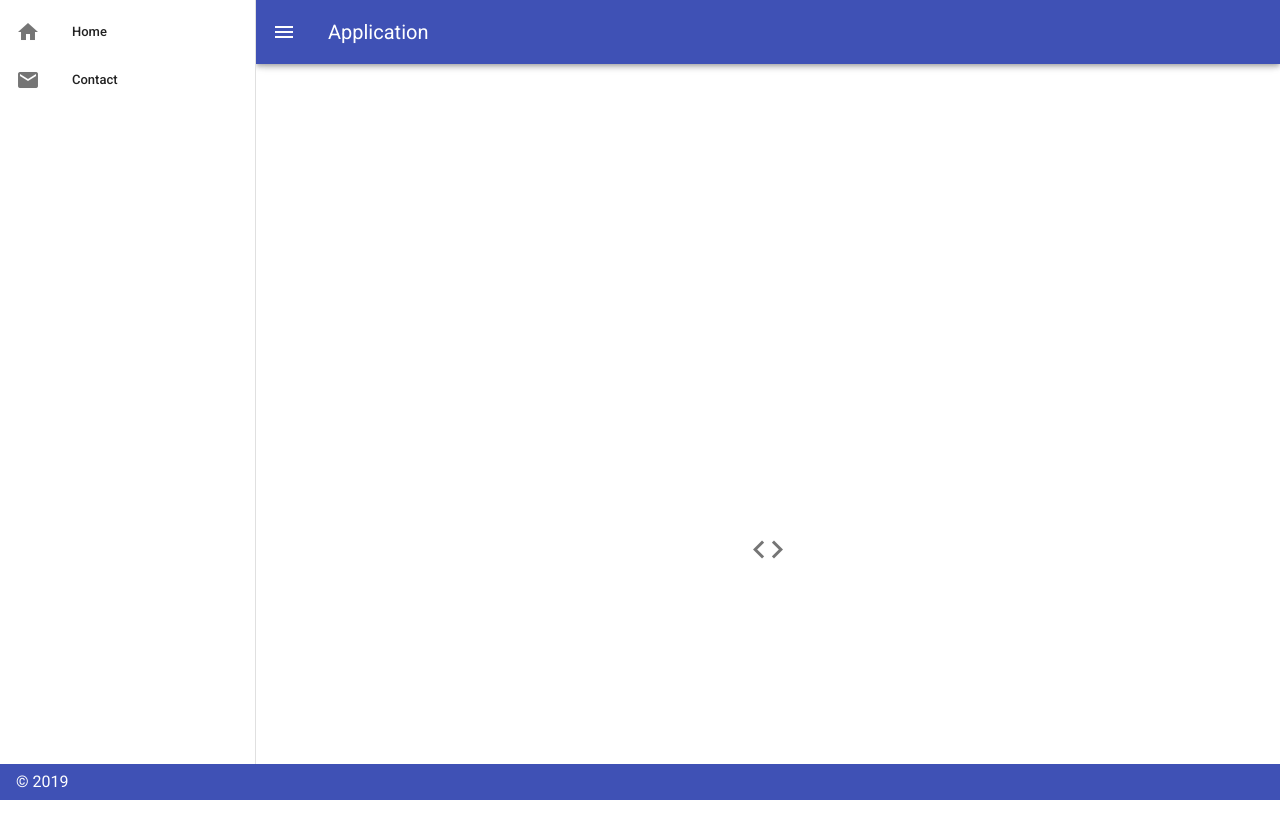
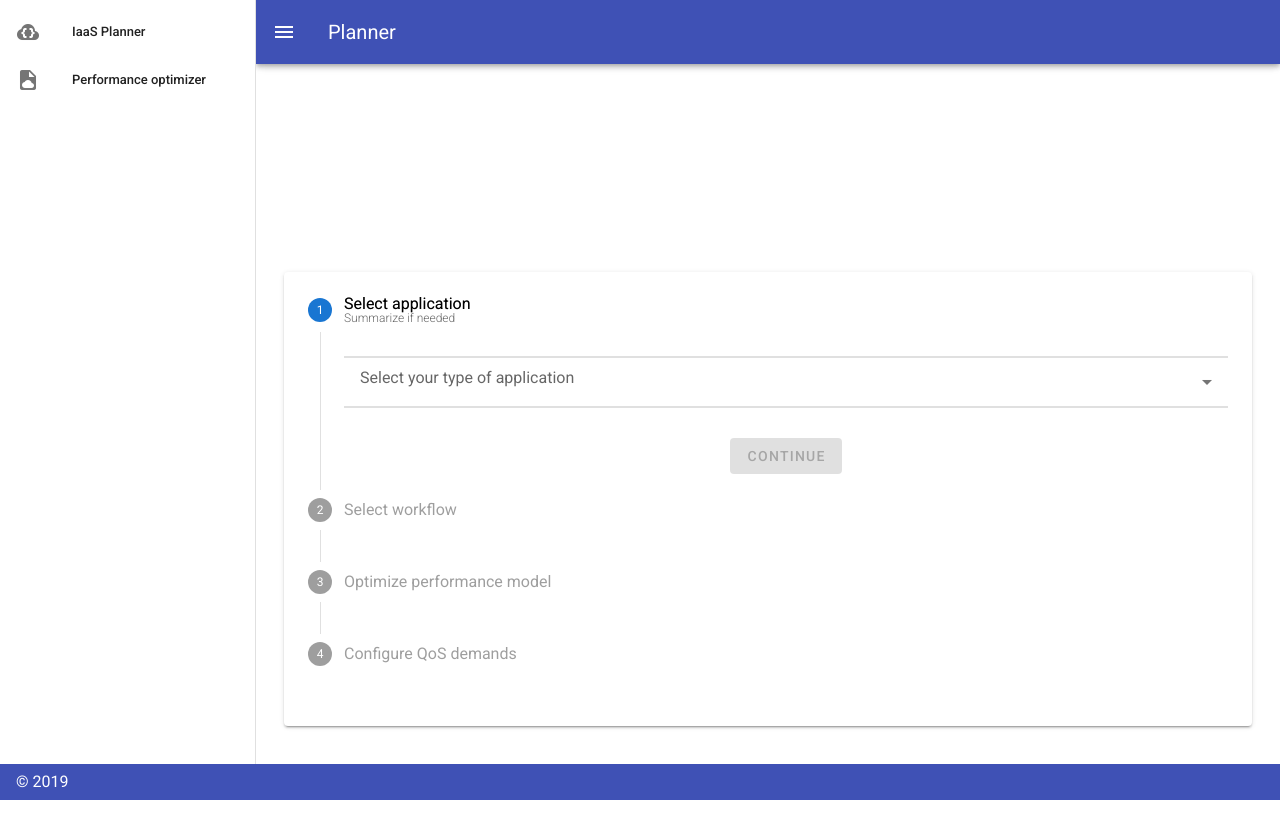
Before and after one commit to QCDIS/Q-CWOP-frontend, a Vue app: page /courses in a window 1280 px wide. Shown: the top 838 px of the page. Built offline with nearby package versions, Linux system fonts and the light colour scheme; what vue-good-wizard would draw is missing.

Commit message:
Make wizard part of home page, also implement a lot of bindings

```diff
--- a/src/views/Home.vue
+++ b/src/views/Home.vue
@@ -1,82 +1,57 @@
 <template>
   <v-app id="inspire">
-    <v-navigation-drawer
-      v-model="drawer"
-      app
-    >
+    <v-navigation-drawer v-model="drawer" app>
       <v-list dense>
         <v-list-item link>
           <v-list-item-action>
-            <v-icon>mdi-home</v-icon>
+            <v-icon>mdi-cloud-braces</v-icon>
           </v-list-item-action>
           <v-list-item-content>
-            <v-list-item-title>Home</v-list-item-title>
+            <v-list-item-title>IaaS Planner</v-list-item-title>
           </v-list-item-content>
         </v-list-item>
         <v-list-item link>
           <v-list-item-action>
-            <v-icon>mdi-email</v-icon>
+            <v-icon>mdi-file-cloud</v-icon>
           </v-list-item-action>
           <v-list-item-content>
-            <v-list-item-title>Contact</v-list-item-title>
+            <v-list-item-title>Performance optimizer</v-list-item-title>
           </v-list-item-content>
         </v-list-item>
       </v-list>
     </v-navigation-drawer>
 
-    <v-app-bar
-      app
-      color="indigo"
-      dark
-    >
+    <v-app-bar app color="indigo" dark>
       <v-app-bar-nav-icon @click.stop="drawer = !drawer"></v-app-bar-nav-icon>
-      <v-toolbar-title>Application</v-toolbar-title>
+      <v-toolbar-title>Planner</v-toolbar-title>
     </v-app-bar>
 
     <v-main>
-      <v-container
-        class="fill-height"
-        fluid
-      >
-        <v-row
-          align="center"
-          justify="center"
-        >
+      <v-container class="fill-height" fluid>
+        <v-row align="center" justify="center">
           <v-col class="text-center">
-            <v-tooltip left>
-              <template v-slot:activator="{ on }">
-                <v-btn
-                  :href="source"
-                  icon
-                  large
-                  target="_blank"
-                  v-on="on"
-                >
-                  <v-icon large>mdi-code-tags</v-icon>
-                </v-btn>
-              </template>
-              <span>Source</span>
-            </v-tooltip>
+            <WizardVuetify></WizardVuetify>
           </v-col>
         </v-row>
       </v-container>
     </v-main>
-    <v-footer
-      color="indigo"
-      app
-    >
+    <v-footer color="indigo" app>
       <span class="white--text">&copy; 2019</span>
     </v-footer>
   </v-app>
 </template>
 
 <script>
-  export default {
-    props: {
-      source: String,
-    },
-    data: () => ({
-      drawer: null,
-    }),
-  }
+import WizardVuetify from "./WizardVuetify.vue";
+export default {
+  components: {
+    WizardVuetify
+  },
+  props: {
+    source: String
+  },
+  data: () => ({
+    drawer: null
+  })
+};
 </script>
--- a/src/views/WizardVuetify.vue
+++ b/src/views/WizardVuetify.vue
@@ -10,40 +10,39 @@
         <v-overflow-btn
           class="my-2"
           :items="dropdown_font"
-          label="Overflow Btn"
+          label="Select your type of application"
           v-model="chosen_application"
         ></v-overflow-btn>
-        <v-btn color="primary" @click="e6 = 4">Continue</v-btn>
-        <v-btn text @click="e6 = 2">Previous</v-btn>
-        <v-btn color="primary" @click="e6 = 2">Continue</v-btn>
+        <v-btn color="primary" @click="e6 = 2" :disabled="chosen_application === ''">Continue</v-btn>
       </v-stepper-content>
 
-      <v-stepper-step :complete="e6 > 2" step="2">Configure analytics for this app</v-stepper-step>
+      <v-stepper-step :complete="e6 > 2" step="2">Select workflow</v-stepper-step>
 
       <v-stepper-content step="2">
         <v-file-input
           multiple
-          label="Insert at least two performance models"
-          accept=".yaml, .yml">
-          </v-file-input>
-        <v-btn color="primary" @click="e6 = 3" disabled="chosen_application === ''">Continue</v-btn>
+          label="Insert your workflow file in cwl format"
+          accept=".cwl"
+          v-model="workflow_file"
+        ></v-file-input>
+        <v-btn color="primary" @click="e6 = 3" :disabled="workflow_file === null">Continue</v-btn>
         <v-btn text @click="e6 = 1">Previous</v-btn>
       </v-stepper-content>
 
-      <v-stepper-step :complete="e6 > 3" step="3">Select an ad format and name ad unit</v-stepper-step>
+      <v-stepper-step :complete="e6 > 3" step="3">Optimize performance model</v-stepper-step>
 
       <v-stepper-content step="3">
         <v-overflow-btn
           class="my-2"
           :items="dropdown_font"
-          label="Overflow Btn"
+          label="Select your type of application"
           v-model="chosen_application"
         ></v-overflow-btn>
         <v-btn color="primary" @click="e6 = 4">Continue</v-btn>
         <v-btn text @click="e6 = 2">Previous</v-btn>
       </v-stepper-content>
 
-      <v-stepper-step step="4">View setup instructions</v-stepper-step>
+      <v-stepper-step step="4">Configure QoS demands</v-stepper-step>
       <v-stepper-content step="4">
         <v-card color="grey lighten-1" class="mb-12" height="200px"></v-card>
         <v-btn color="primary" @click="e6 = 3">Continue</v-btn>
@@ -62,9 +61,16 @@ export default {
       "Microservices",
       "IOT"
     ],
-    e6: 3,
-    chosen_application: ""
-  })
+    continue_button1: false,
+    e6: 1,
+    chosen_application: "",
+    workflow_file: null
+  }),
+  computed: {
+    isDisabled: function() {
+      return !this.continue_button1;
+    }
+  }
   // data: () => ({
   //   e6: 1,
   //   workflow_file: null,
```
